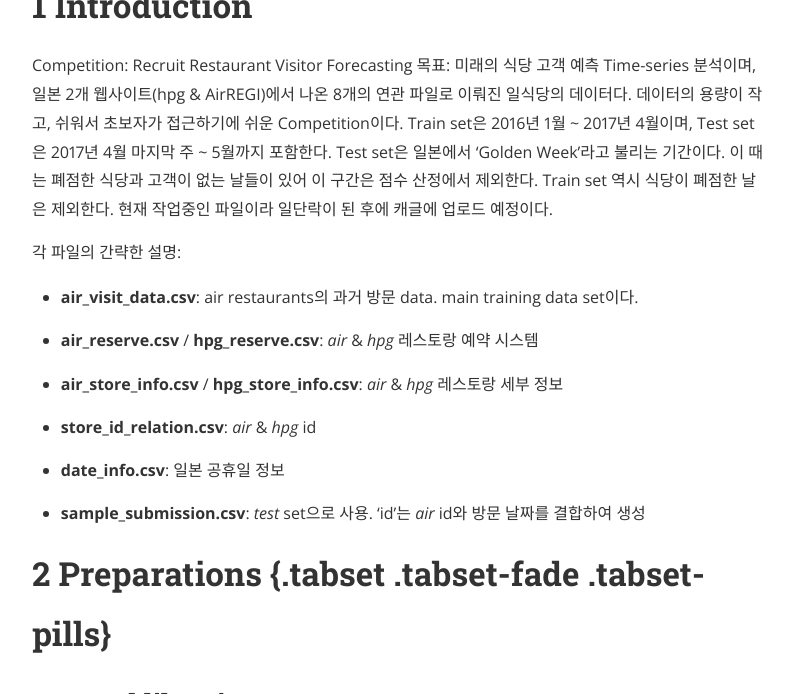
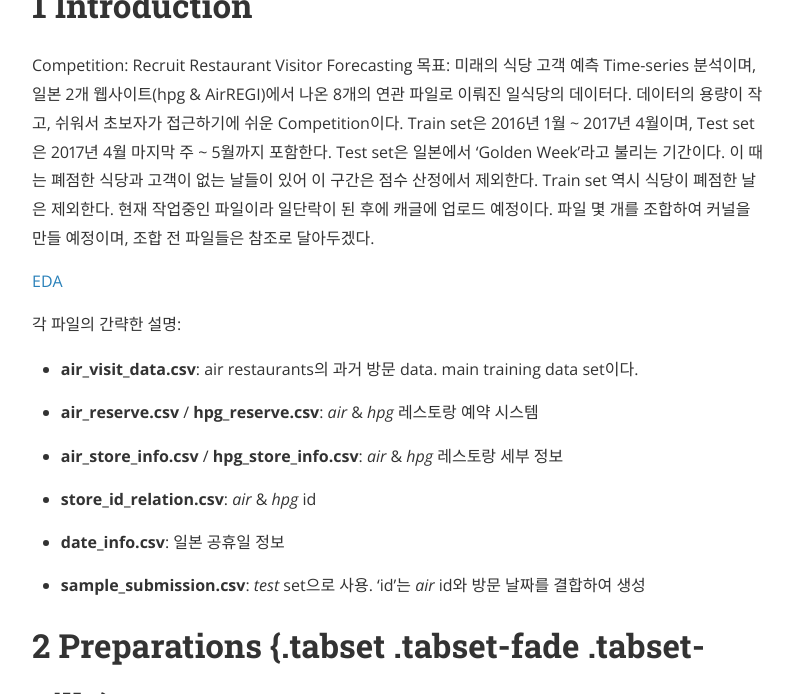
Before and after one commit to CreedMaestro/CreedMaestro.github.io, a Jekyll site: the page built from _posts/2019-04-25-Kaggle_Restaurant_Visitor_Forecasting(Introduction,EDA).md, in a window 1280 px wide and 900 px high, scrolled down 655 px, cut to the strip 206-900 px from the top of the window. Shown: the whole strip, without its empty margins (240-1033 px from the left). Built offline with Jekyll 4.4.1, drawn with Linux system fonts in a browser that asks for light colours; nearby versions of some CDN libraries; comment, search, counter and statistics services are not loaded.

Commit message:
Ref added

```diff
--- a/_posts/2019-04-25-Kaggle_Restaurant_Visitor_Forecasting(Introduction,EDA).md
+++ b/_posts/2019-04-25-Kaggle_Restaurant_Visitor_Forecasting(Introduction,EDA).md
@@ -23,6 +23,9 @@
 Train set은 2016년 1월 ~ 2017년 4월이며, Test set은 2017년 4월 마지막 주 ~ 5월까지 포함한다.
 Test set은 일본에서 'Golden Week'라고 불리는 기간이다. 이 때는 폐점한 식당과 고객이 없는 날들이 있어 이 구간은 점수 산정에서 제외한다. Train set 역시 식당이 폐점한 날은 제외한다.
 현재 작업중인 파일이라 일단락이 된 후에 캐글에 업로드 예정이다.
+파일 몇 개를 조합하여 커널을 만들 예정이며, 조합 전 파일들은 참조로 달아두겠다.
+
+[EDA]("https://www.kaggle.com/headsortails/be-my-guest-recruit-restaurant-eda/report")
 
 각 파일의 간략한 설명:
 
```
